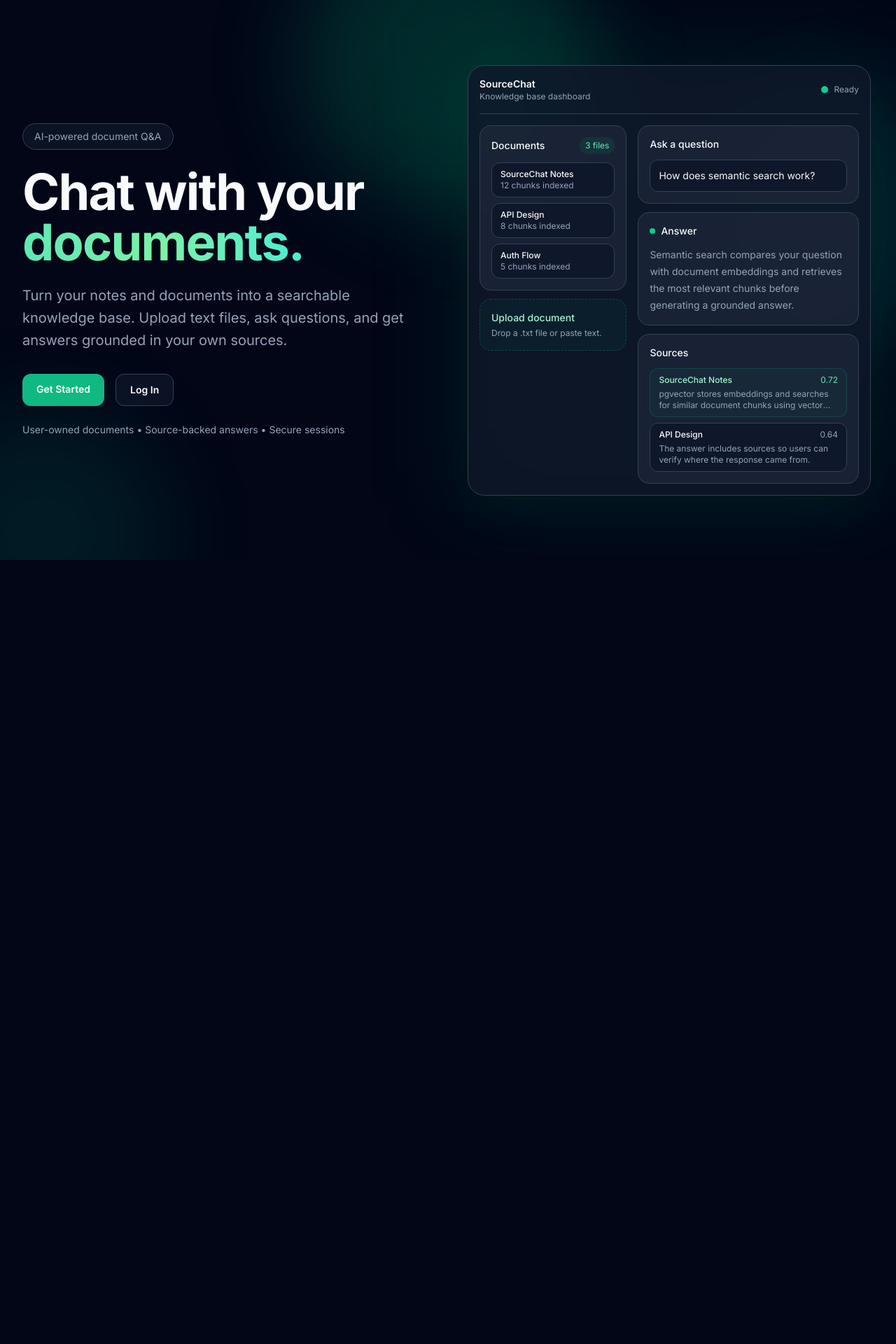
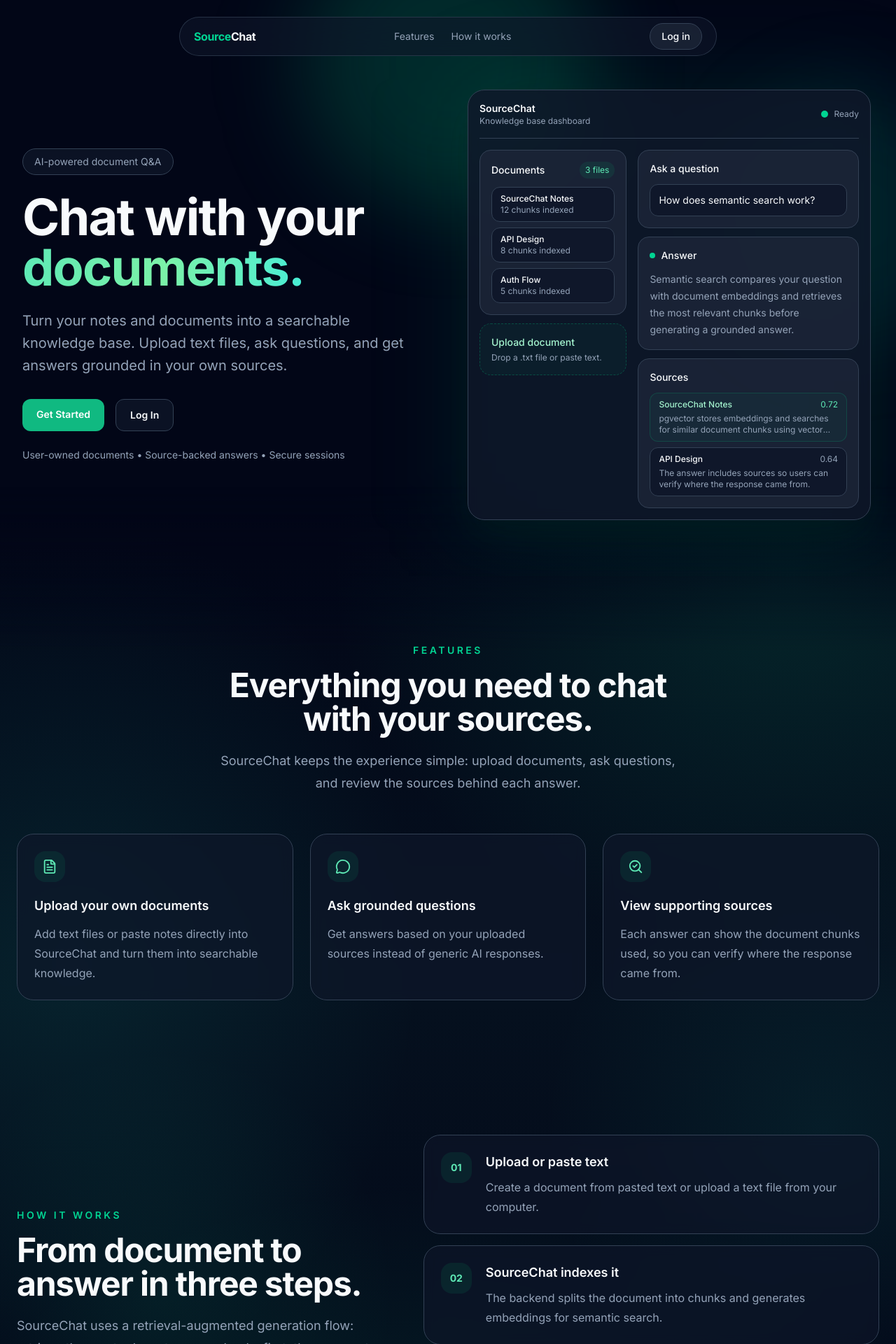
Before and after one commit to ninch1/SourceChat, a React (Vite) app in the folder client/: page / in a window 1280 px wide. Shown: the top 1920 px of the page at 70% size. Before the commit the page ends 800 px from the top, so only its background shows below. Built offline with nearby package versions, Linux system fonts and the light colour scheme.

Commit message:
Build landing page sections

```diff
--- a/client/package.json
+++ b/client/package.json
@@ -12,6 +12,7 @@
   "dependencies": {
     "@tailwindcss/vite": "^4.3.1",
     "@tanstack/react-query": "^5.101.2",
+    "lucide-react": "^1.22.0",
     "motion": "^12.42.0",
     "react": "^19.2.7",
     "react-dom": "^19.2.7",
--- /dev/null
+++ b/client/src/components/layout/landing/FeaturesSection.tsx
@@ -0,0 +1,70 @@
+import { FileText, MessageCircle, SearchCheck } from 'lucide-react';
+
+const features = [
+  {
+    icon: FileText,
+    title: 'Upload your own documents',
+    description:
+      'Add text files or paste notes directly into SourceChat and turn them into searchable knowledge.',
+  },
+  {
+    icon: MessageCircle,
+    title: 'Ask grounded questions',
+    description:
+      'Get answers based on your uploaded sources instead of generic AI responses.',
+  },
+  {
+    icon: SearchCheck,
+    title: 'View supporting sources',
+    description:
+      'Each answer can show the document chunks used, so you can verify where the response came from.',
+  },
+];
+
+export default function FeaturesSection() {
+  return (
+    <section id='features' className='relative overflow-hidden px-6 py-24'>
+      <div className='mx-auto max-w-7xl'>
+        <div className='mx-auto max-w-2xl text-center'>
+          <p className='text-sm font-semibold uppercase tracking-[0.25em] text-emerald-400'>
+            Features
+          </p>
+
+          <h2 className='mt-4 text-3xl font-bold tracking-tight text-app-text md:text-5xl'>
+            Everything you need to chat with your sources.
+          </h2>
+
+          <p className='mt-5 text-lg leading-8 text-app-muted'>
+            SourceChat keeps the experience simple: upload documents, ask
+            questions, and review the sources behind each answer.
+          </p>
+        </div>
+
+        <div className='mt-14 grid gap-6 md:grid-cols-3'>
+          {features.map((feature) => {
+            const Icon = feature.icon;
+
+            return (
+              <div
+                key={feature.title}
+                className='rounded-3xl border border-app-border bg-app-surface/70 p-6 backdrop-blur transition hover:border-emerald-500/40 hover:bg-app-surface/90'
+              >
+                <div className='mb-5 flex h-11 w-11 items-center justify-center rounded-2xl bg-emerald-500/10 text-emerald-300'>
+                  <Icon size={22} strokeWidth={2} />
+                </div>
+
+                <h3 className='text-lg font-semibold text-app-text'>
+                  {feature.title}
+                </h3>
+
+                <p className='mt-3 leading-7 text-app-muted'>
+                  {feature.description}
+                </p>
+              </div>
+            );
+          })}
+        </div>
+      </div>
+    </section>
+  );
+}
--- a/client/src/components/layout/hero/HeroSection.tsx
+++ b/client/src/components/layout/landing/HeroSection.tsx
@@ -9,7 +9,7 @@ export default function HeroSection() {
 
       <h1 className='mt-6 max-w-3xl text-5xl font-bold tracking-tight text-app-text md:text-7xl'>
         Chat with your{' '}
-        <span className='bg-gradient-to-r from-emerald-300 via-green-300 to-teal-300 bg-clip-text text-transparent'>
+        <span className='bg-linear-to-r from-emerald-300 via-green-300 to-teal-300 bg-clip-text text-transparent'>
           documents.
         </span>
       </h1>
--- /dev/null
+++ b/client/src/components/layout/landing/HowItWorksSection.tsx
@@ -0,0 +1,71 @@
+const steps = [
+  {
+    number: '01',
+    title: 'Upload or paste text',
+    description:
+      'Create a document from pasted text or upload a text file from your computer.',
+  },
+  {
+    number: '02',
+    title: 'SourceChat indexes it',
+    description:
+      'The backend splits the document into chunks and generates embeddings for semantic search.',
+  },
+  {
+    number: '03',
+    title: 'Ask questions',
+    description:
+      'Your question is matched with the most relevant document chunks before an AI answer is generated.',
+  },
+];
+
+export default function HowItWorksSection() {
+  return (
+    <section id='how-it-works' className='relative px-6 py-24'>
+      <div className='relative mx-auto max-w-7xl'>
+        <div className='grid gap-12 lg:grid-cols-[0.9fr_1.1fr] lg:items-center'>
+          <div>
+            <p className='text-sm font-semibold uppercase tracking-[0.25em] text-emerald-400'>
+              How it works
+            </p>
+
+            <h2 className='mt-4 text-3xl font-bold tracking-tight text-app-text md:text-5xl'>
+              From document to answer in three steps.
+            </h2>
+
+            <p className='mt-5 text-lg leading-8 text-app-muted'>
+              SourceChat uses a retrieval-augmented generation flow: retrieve
+              the most relevant source chunks first, then generate an answer
+              grounded in those chunks.
+            </p>
+          </div>
+
+          <div className='space-y-4'>
+            {steps.map((step) => (
+              <div
+                key={step.number}
+                className='rounded-3xl border border-app-border bg-app-surface/60 p-6 backdrop-blur'
+              >
+                <div className='flex gap-5'>
+                  <span className='flex h-11 w-11 shrink-0 items-center justify-center rounded-2xl bg-emerald-500/10 text-sm font-bold text-emerald-300'>
+                    {step.number}
+                  </span>
+
+                  <div>
+                    <h3 className='text-lg font-semibold text-app-text'>
+                      {step.title}
+                    </h3>
+
+                    <p className='mt-2 leading-7 text-app-muted'>
+                      {step.description}
+                    </p>
+                  </div>
+                </div>
+              </div>
+            ))}
+          </div>
+        </div>
+      </div>
+    </section>
+  );
+}
--- /dev/null
+++ b/client/src/components/layout/navbar/MarketingNavbar.tsx
@@ -0,0 +1,30 @@
+import { Link } from 'react-router-dom';
+
+export default function MarketingNavbar() {
+  return (
+    <header className='absolute left-0 right-0 top-6 z-20 px-6'>
+      <nav className='mx-auto flex h-14 max-w-3xl items-center justify-between rounded-full border border-app-border/70 bg-app-surface/60 px-5 backdrop-blur-xl'>
+        <Link to='/' className='text-base font-bold tracking-tight'>
+          <span className='text-emerald-400'>Source</span>
+          <span className='text-app-text'>Chat</span>
+        </Link>
+
+        <div className='hidden items-center gap-6 text-sm text-app-muted md:flex'>
+          <a href='#features' className='transition hover:text-app-text'>
+            Features
+          </a>
+          <a href='#how-it-works' className='transition hover:text-app-text'>
+            How it works
+          </a>
+        </div>
+
+        <Link
+          to='/login'
+          className='rounded-full border border-app-border bg-app-surface-soft/70 px-4 py-2 text-sm font-medium text-app-text transition hover:bg-app-surface-soft'
+        >
+          Log in
+        </Link>
+      </nav>
+    </header>
+  );
+}
--- a/client/src/index.css
+++ b/client/src/index.css
@@ -1,5 +1,5 @@
-@import url("https://fonts.googleapis.com/css2?family=Inter:wght@400;500;600;700;800&display=swap");
-@import "tailwindcss";
+@import url('https://fonts.googleapis.com/css2?family=Inter:wght@400;500;600;700;800&display=swap');
+@import 'tailwindcss';
 
 @theme {
   --color-app-bg: #020617;
@@ -14,10 +14,46 @@
   --color-app-primary-hover: #059669;
 }
 
+html {
+  scroll-behavior: smooth;
+}
+
 body {
   margin: 0;
   min-height: 100vh;
   background: var(--color-app-bg);
   color: var(--color-app-text);
-  font-family: "Inter", system-ui, sans-serif;
+  font-family: 'Inter', system-ui, sans-serif;
 }
+
+.landing-mesh-bg {
+  background:
+    radial-gradient(
+      ellipse 75% 55% at 88% 8%,
+      rgba(16, 185, 129, 0.17) 0%,
+      transparent 68%
+    ),
+    radial-gradient(
+      ellipse 60% 65% at 8% 45%,
+      rgba(20, 184, 166, 0.11) 0%,
+      transparent 65%
+    ),
+    radial-gradient(
+      ellipse 85% 45% at 50% 98%,
+      rgba(16, 185, 129, 0.13) 0%,
+      transparent 68%
+    ),
+    radial-gradient(
+      ellipse 48% 42% at 92% 62%,
+      rgba(20, 184, 166, 0.09) 0%,
+      transparent 65%
+    ),
+    radial-gradient(
+      ellipse 42% 38% at 18% 78%,
+      rgba(16, 185, 129, 0.08) 0%,
+      transparent 62%
+    ),
+    linear-gradient(180deg, #020617 0%, #05101e 50%, #020617 100%);
+
+  mask-image: linear-gradient(180deg, transparent 0%, black 16%, black 100%);
+}
--- a/client/src/pages/HeroPage.tsx
+++ b/client/src/pages/HeroPage.tsx
@@ -1,17 +1,32 @@
-import HeroPreview from "../components/layout/hero/HeroPreview";
-import HeroSection from "../components/layout/hero/HeroSection";
+import MarketingNavbar from '../components/layout/navbar/MarketingNavbar';
+import HeroPreview from '../components/layout/landing/HeroPreview';
+import HeroSection from '../components/layout/landing/HeroSection';
+import FeaturesSection from '../components/layout/landing/FeaturesSection';
+import HowItWorksSection from '../components/layout/landing/HowItWorksSection';
 
 export default function HeroPage() {
   return (
-    <main className="relative min-h-screen overflow-hidden bg-app-bg text-app-text">
-      <div className="pointer-events-none absolute left-1/2 top-[-120px] h-[420px] w-[420px] -translate-x-1/2 rounded-full bg-emerald-500/20 blur-3xl" />
-      <div className="pointer-events-none absolute right-[-120px] top-32 h-[360px] w-[360px] rounded-full bg-teal-500/10 blur-3xl" />
-      <div className="pointer-events-none absolute bottom-[-140px] left-[-120px] h-[360px] w-[360px] rounded-full bg-emerald-400/10 blur-3xl" />
+    <main className='relative min-h-screen overflow-hidden bg-app-bg text-app-text'>
+      <MarketingNavbar />
 
-      <div className="relative z-10 mx-auto grid min-h-screen max-w-7xl items-center gap-12 px-6 py-20 lg:grid-cols-2 lg:px-8">
-        <HeroSection />
-        <HeroPreview />
-      </div>
+      <section className='relative min-h-screen overflow-hidden'>
+        <div className='pointer-events-none absolute left-1/2 top-[-120px] h-[420px] w-[420px] -translate-x-1/2 rounded-full bg-emerald-500/20 blur-3xl' />
+        <div className='pointer-events-none absolute right-[-120px] top-32 h-[360px] w-[360px] rounded-full bg-teal-500/10 blur-3xl' />
+
+        <div className='relative z-10 mx-auto grid min-h-screen max-w-7xl items-center gap-12 px-6 pb-20 pt-32 lg:grid-cols-2 lg:px-8'>
+          <HeroSection />
+          <HeroPreview />
+        </div>
+      </section>
+
+      <section className='relative -mt-32 overflow-hidden pt-32'>
+        <div className='landing-mesh-bg pointer-events-none absolute inset-0' />
+
+        <div className='relative z-10'>
+          <FeaturesSection />
+          <HowItWorksSection />
+        </div>
+      </section>
     </main>
   );
 }
```
Also changed, not shown: client/src/components/layout/landing/HeroPreview.tsx (renamed from client/src/components/layout/hero/HeroPreview.tsx), 1 other file (tests, documents, lock files or other folders).
